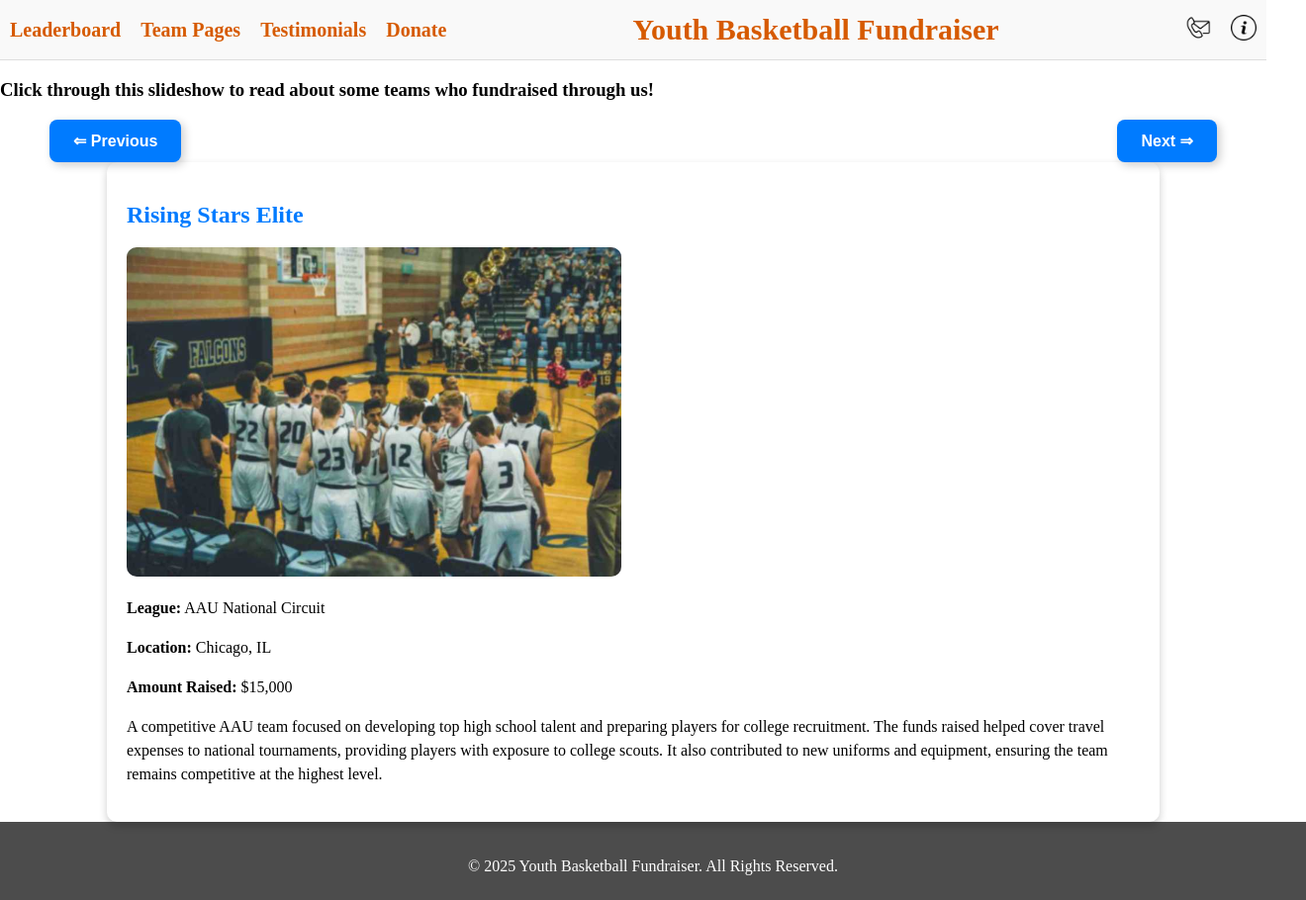
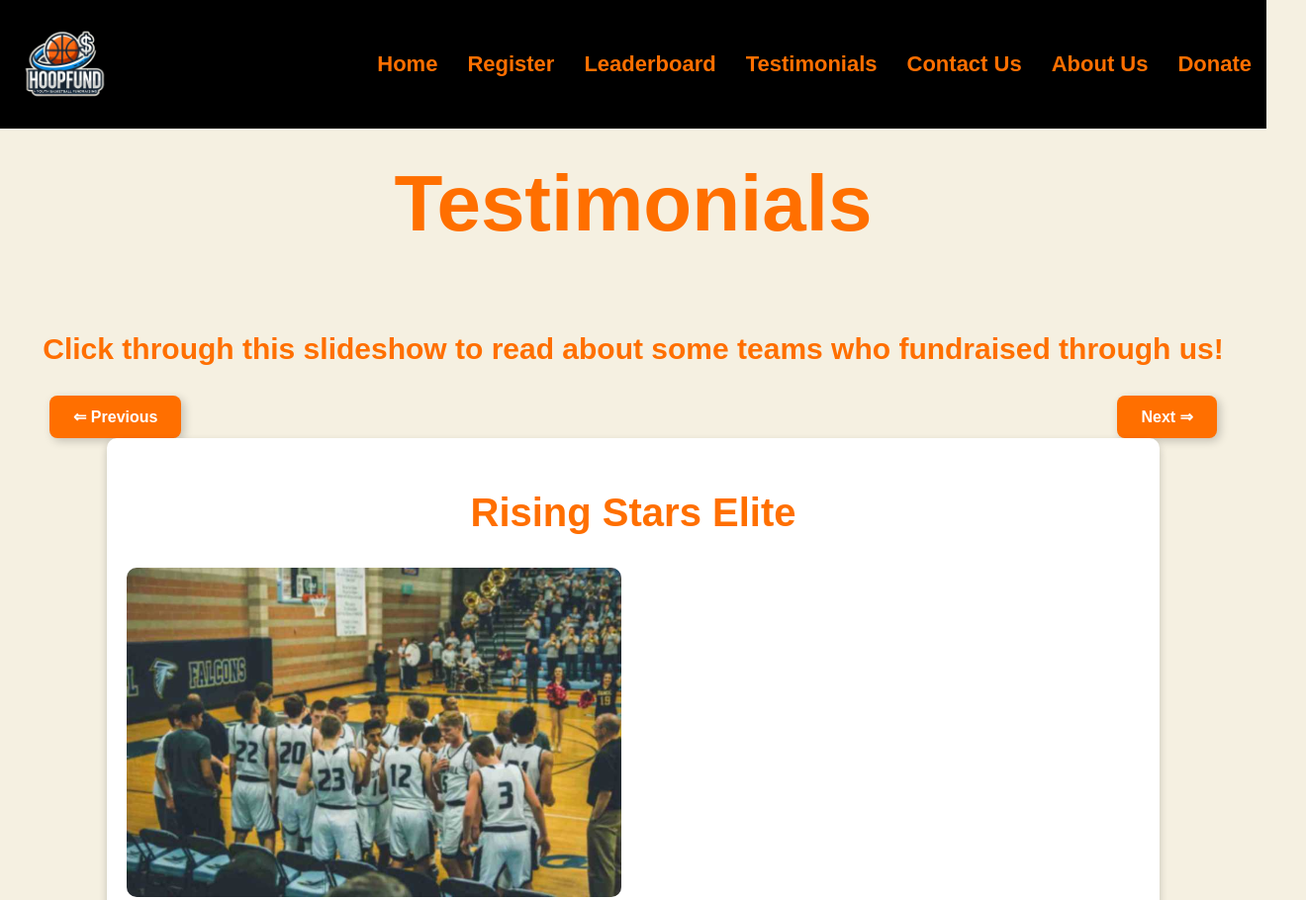
Before and after one commit to bergj21/cs20-midterm-project, a plain HTML site: page testimonials.html in a window 1280 px wide. Shown: the top 910 px of the page at 99% size, 1320 px wide, since content can reach past the window. Drawn offline with nearby package versions, Linux system fonts and the light colour scheme.

Commit message:
Fixed the header and footer for the testimonials page

```diff
--- a/styles.css
+++ b/styles.css
@@ -1,57 +1,172 @@
-body {
-  margin: 0;
-  padding: 0;
+:root {
+    --orange-color: #ff6f00;
+    --dark-orange-color: #cc5b00;
+    --beige-color: #f5f0e1;
 }
 
-nav {
-  position: fixed;
+footer {
+    display: flex;
+    text-align: center;
+    justify-content: center;
+    background-color: black;
+    color: white;
+    position: relative;
+    bottom: 0;
     left: 0;
-  top: 0;
     width: 100%;
+    padding: 10px 0;
+}
+
+/* Ensure the body extends over the entire viewable page */
+html, body {
+    height: 100%;
+    margin: 0;
+}
+.content {
+    flex: 1;
+}
+
+/* the header is a flex container with the logo on the left
+   and menu on the right */
+header {
+    background-color: black;
+    width: 100%;
+    height: 130px;
     display: flex;
     justify-content: space-between;
     align-items: center;
-  border-bottom: 1px solid #ddd;
-  background-color: #f9f9f9;
-  height: 60px;
-  z-index: 9999;
+    text-align: center;
+    position: fixed;
+    top: 0;
+    margin: 0;
 }
 
-.nav-left,
-.nav-right {
-  height: 100%;
+/* Organizes the flex container body */
+body {
+    padding-top: 130px;
     display: flex;
-  align-items: center;
+    flex-direction: column;
+    font-family: 'Roboto', sans-serif;
+    background-color: var(--beige-color);
 }
 
-.nav-left a,
-.nav-right a {
-  margin: 0 10px;
+/* the fixed logo's size and hover effect */
+.logo {
+    position: absolute;
+    top: 15px;
+    left: 15px;
+    width: 100px;
+    height: auto;
+}
+
+.logo:hover {
+    top: 12.5px;
+    left: 12.5px;
+    width: 105px;
+}
+
+/* Designs the standard menu, its links, and any hover effects */
+.menu {
+    list-style: none;
+    margin: 0;
+    padding: 0;
+    display: flex;
+    justify-content: flex-end;
+}
+
+.menu li {
+    margin: 15px 15px;
+    font-weight: bold;
+    font-family: 'Rajdhani', sans-serif;
+}
+
+.menu a {
     text-decoration: none;
-  color: #d65a00;
+    color: var(--orange-color);
+    font-size: 22px;
+    display: block;
+}
+
+.menu a:hover {
+    background-color: var(--orange-color);
+    color: black;
+}
+
+/* The hamburger menu style */
+.menu-toggle {
+    display: none;
+    font-size: 30px;
+    background: none;
+    border: none;
+    color: var(--orange-color);
+    cursor: pointer;
+}
+
+.menu-toggle:hover {
+    background-color: var(--orange-color);
+    color: black;
+}
+
+/* When the screen width gets too narrow, hide the standard menu and use the
+   hamburger menu, making the dropdown menu a vertical list*/
+@media (max-width: 1100px) {
+    .menu {
+        display: none;
+        flex-direction: column;
+        position: absolute;
+        top: 130px;
+        right: 0;
+        background: black;
+        width: 100%;
+        text-align: center;
+        padding: 10px 0;
+    }
+
+    .menu li {
+        margin: 10px 0;
+    }
+
+    .menu-toggle {
+        display: block;
+        position: absolute;
+        top: 50%;
+        right: 15px;
+        transform: translateY(-50%);
+    }
+
+    .menu.active {
+        display: flex;
+    }
+}
+
+
+/* headings text standards */
+h1, h2, h3 {
+    color: var(--orange-color);
+    text-align: center;
     font-weight: bold;
+    font-family: 'Rajdhani', sans-serif;
+}
+h1 {
+    font-size: 80px;
+    margin-top: 30px;
+}
+h2 {
+    font-size: 40px;
+}
+h3 {
+    font-size: 30px;
+}
+
+/* Decrease heading font sizes when the page is too small */
+@media (max-width: 575px) {
+    h1 {
+        font-size: 50px;
+    }
+    h2 {
+        font-size: 30px;
+    }
+    h3 {
         font-size: 20px;
     }
-
-.nav-center {
-  font-size: 30px;
-  font-weight: bold;
-  display: flex;
-  align-items: center;
-  text-decoration: none;
-  color: #d65a00;
 }
-
-.nav-icon {
-  width: 26px;
-}
-
-footer {
-    text-align: center;
-    background-color: rgba(0, 0, 0, 0.7);
-    color: white;
-    padding: 20px;
-    position: relative;
-    bottom: 0;
-    width: 100%;
-  }
--- a/testimonials.html
+++ b/testimonials.html
@@ -13,8 +13,8 @@
             padding: 0 50px; /* Adds some spacing from the edges */
         }
 
-        button {
-            background-color: #007BFF;  /* Primary blue color */
+        .nav-button {
+            background-color: var(--orange-color);  /* Primary blue color */
             color: white;
             padding: 12px 24px;
             font-size: 16px;
@@ -26,12 +26,12 @@
             box-shadow: 3px 3px 10px rgba(0, 0, 0, 0.2);
         }
 
-        button:hover {
-            background-color: #0056b3; /* Darker blue on hover */
+        .nav-button:hover {
+            background-color: var(--dark-orange-color); /* Darker blue on hover */
             transform: scale(1.05);
         }
 
-        button:active {
+        .nav-button:active {
             transform: scale(0.95);
         }
 
@@ -52,7 +52,7 @@
         }
 
         .team-display h2 {
-            color: #007BFF;
+            color: var(--orange-color);
         }
 
         .team-display p {
@@ -63,23 +63,24 @@
     </style>
 </head>
 <body>
-    <nav>
-        <div class="nav-left">
-            <a href="leaderboard.html" class="nav-center">Leaderboard</a>
-            <a href="teams.html" class="nav-center">Team Pages</a>
-            <a href="testimonials.html" class="nav-center">Testimonials</a>
-            <a href="donate.html" class="nav-center">Donate</a>
-        </div>
-            <a href="index.html" class="nav-center">Youth Basketball Fundraiser</a>
-        <div class="nav-right">
-            <a href="contact.html">
-                <img class="nav-icon" src="images/contact-mail.png" />
-            </a>
-            <a href="about.html">
-                <img class="nav-icon" src="images/info.png" />
-            </a>
-        </div>
-    </nav>
+    <!-- Fixed Header -->
+    <header>
+        <a href="index.html">
+            <img src="images/logo.jpg" alt="Logo" class="logo">
+        </a>
+        <nav>
+            <button class="menu-toggle">☰</button>
+            <ul class="menu">
+                <li><a href="index.html">Home</a></li>
+                <li><a href="register.html">Register</a></li>
+                <li><a href="leaderboard.html">Leaderboard</a></li>
+                <li><a href="testimonials.html">Testimonials</a></li>
+                <li><a href="contact.html">Contact Us</a></li>
+                <li><a href="about.html">About Us</a></li>
+                <li id="donate"><a href="donate.html">Donate</a></li>
+            </ul>
+        </nav>
+    </header>
 
     <script>
         // Meant to satisfy:
@@ -182,6 +183,15 @@
 
             displayTeam(teams[index]);
         });
+
+        document.addEventListener("DOMContentLoaded", function() {
+            const menuToggle = document.querySelector(".menu-toggle");
+            const menu = document.querySelector(".menu");
+
+            menuToggle.addEventListener("click", function() {
+                menu.classList.toggle("active");
+            });
+        });
     </script>
 
 <!-- Get style for this later -->
@@ -189,16 +199,17 @@
     <h3>Click through this slideshow to read about some teams who fundraised through us!</h3>
 
     <div class="button-cont">
-        <button id="previous">&lArr; Previous</button>
-        <button id="next">Next &rArr;</button>
+        <button class="nav-button" id="previous">&lArr; Previous</button>
+        <button class="nav-button" id="next">Next &rArr;</button>
     </div>
 
     <div id="team-display" class="team-display">
         <!-- populated by Javascript code above -->
     </div>
 
+    <br />
     <footer>
-        <p>&copy; 2025 Youth Basketball Fundraiser. All Rights Reserved.</p>
+        <p>&copy; 2025 HoopFund. All Rights Reserved.</p>
     </footer>
 </body>
 </html>
```
Also changed, not shown: images/logo.jpg (renamed from images/logo.png), register.html (added). Lines whose indentation alone changed are shown as unchanged.
